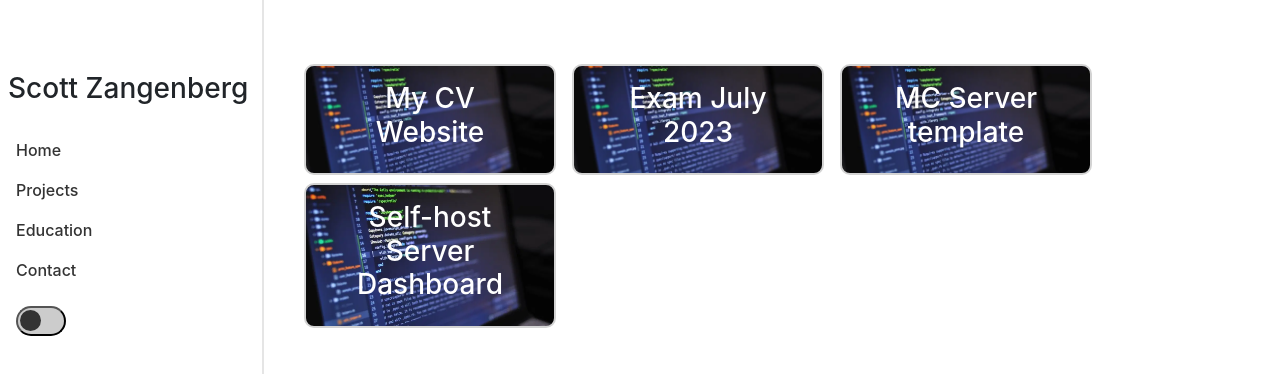
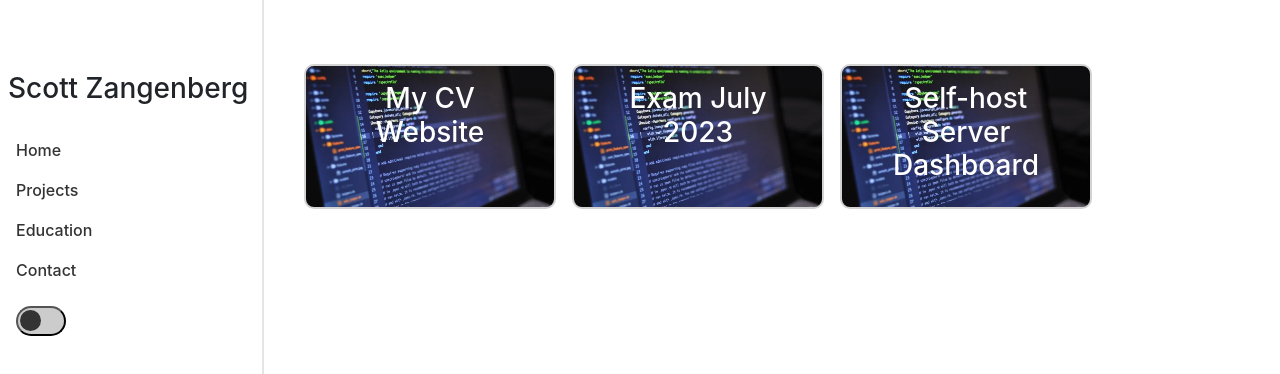
Before and after one commit to LonlyGamerX/MyCV, a React (Create React App) app: page /projects in a window 1280 px wide. Shown: the top 374 px of the page. Built offline with nearby package versions, Linux system fonts and the light colour scheme.

Commit message:
Updated
Remove old dead project

```diff
--- a/src/pages/Projects.jsx
+++ b/src/pages/Projects.jsx
@@ -15,7 +15,6 @@ const Projects = () => {
   const projectInfo = [
     { key: "MyCV", label: "My CV Website", imgBg: cvImg },
     { key: "ExamWeb", label: "Exam July 2023", imgBg: examImg },
-    { key: "McServer", label: "MC Server template", imgBg: mcserverImg },
     {
       key: "serverdashboard",
       label: "Self-host Server Dashboard",
```
